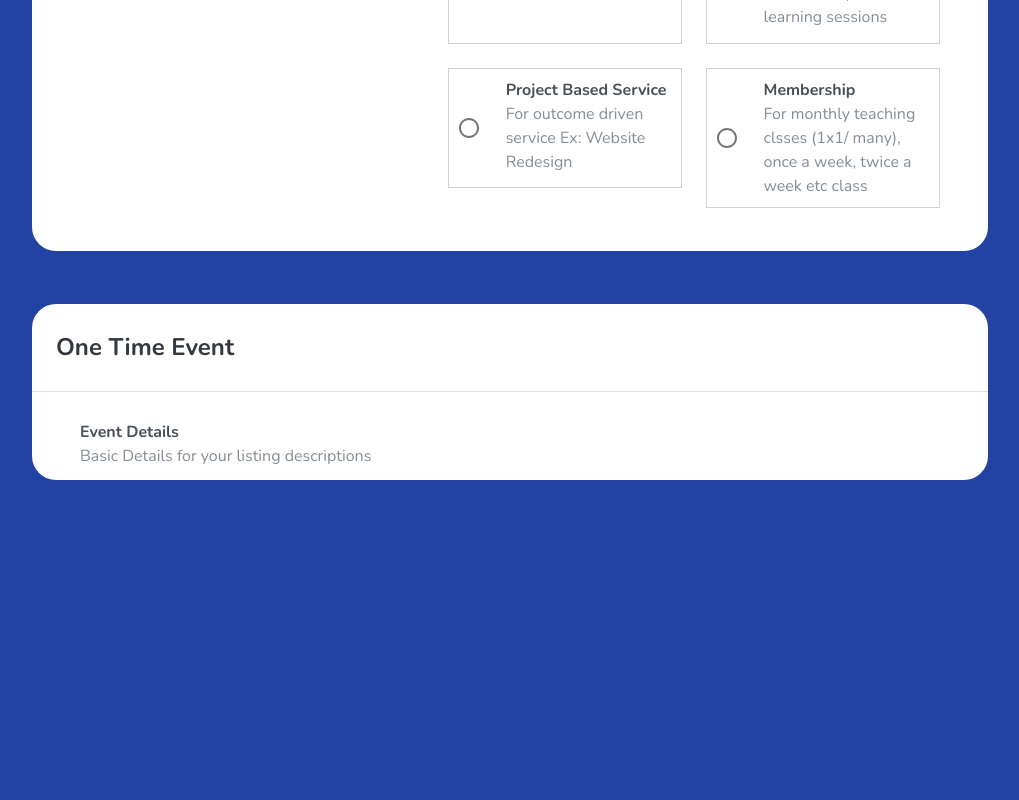
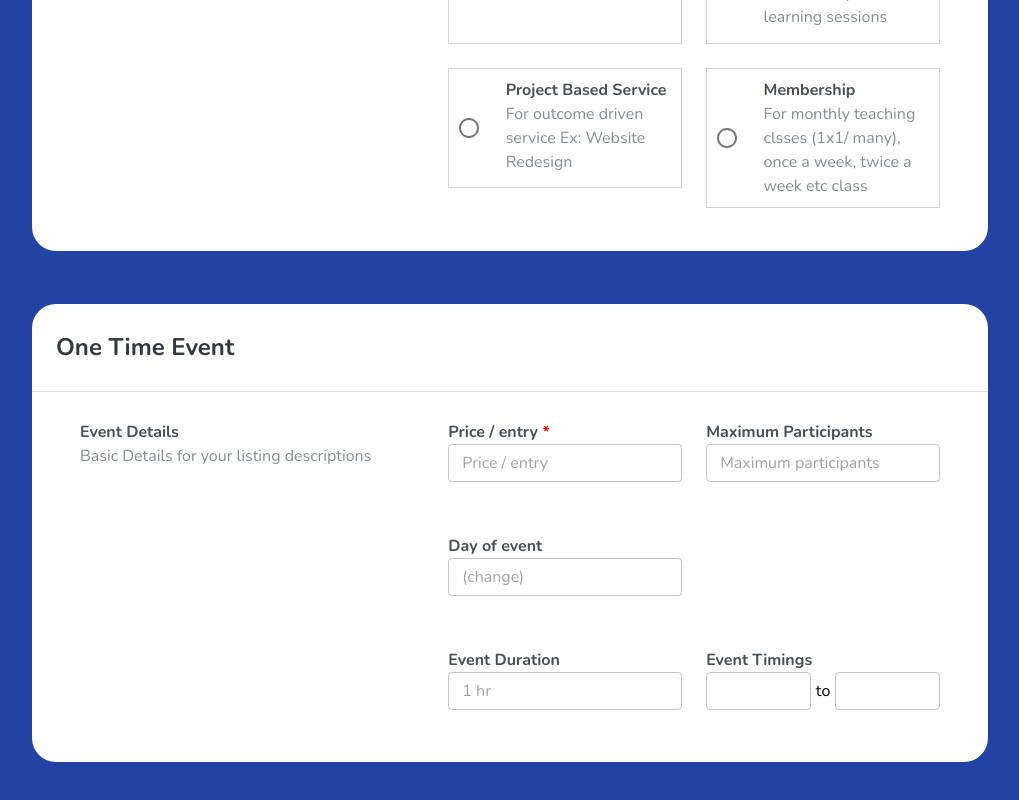
Before and after one commit to Sarthakbh321/BellyMelly-task, a React (Create React App) app: page / in a window 1280 px wide. Shown: the part 867-1667 px from the top of the page, without its empty margins (228-1247 px from the left). Before the commit the page ends 1389 px from the top, so only its background shows below. Built offline with nearby package versions, Linux system fonts and the light colour scheme.

Commit message:
event details done

```diff
--- a/package.json
+++ b/package.json
@@ -5,6 +5,7 @@
   "dependencies": {
     "@material-ui/core": "^4.11.3",
     "@material-ui/icons": "^4.11.2",
+    "@material-ui/pickers": "^3.2.10",
     "@testing-library/jest-dom": "^5.11.9",
     "@testing-library/react": "^11.2.5",
     "@testing-library/user-event": "^12.7.2",
--- a/src/components/FormSections/EventDetails/EventDetails.js
+++ b/src/components/FormSections/EventDetails/EventDetails.js
@@ -1,5 +1,6 @@
 import { Grid, Typography } from "@material-ui/core";
 import React from "react";
+import InputField from "../../InputField/InputField";
 import styles from "./EventDetails.module.css";
 
 const EventDetails = () => {
@@ -14,7 +15,80 @@ const EventDetails = () => {
 						Basic Details for your listing descriptions
 					</Typography>
 				</Grid>
-				<Grid item sm={12} md={7}></Grid>
+				<Grid item sm={12} md={7}>
+					<div style={{ marginBottom: "40px" }}>
+						<Grid container spacing={3}>
+							<Grid item xs={12} sm={12} md={6}>
+								<Typography
+									variant="body1"
+									className={styles.field_header}
+								>
+									Price / entry{" "}
+									<span style={{ color: "red" }}>
+										{" * "}
+									</span>
+								</Typography>
+								<InputField placeholder="Price / entry" />
+							</Grid>
+							<Grid item xs={12} sm={12} md={6}>
+								<Typography
+									variant="body1"
+									className={styles.field_header}
+								>
+									Maximum Participants{" "}
+								</Typography>
+								<InputField placeholder="Maximum participants" />
+							</Grid>
+						</Grid>
+					</div>
+					<div style={{ marginBottom: "40px" }}>
+						<Grid container spacing={3}>
+							<Grid item xs={12} sm={12} md={6}>
+								<Typography
+									variant="body1"
+									className={styles.field_header}
+								>
+									Day of event{" "}
+								</Typography>
+								<InputField placeholder="(change)" />
+							</Grid>
+						</Grid>
+					</div>
+					<div style={{ marginBottom: "40px" }}>
+						<Grid container spacing={3}>
+							<Grid item xs={12} sm={12} md={6}>
+								<Typography
+									variant="body1"
+									className={styles.field_header}
+								>
+									Event Duration{" "}
+								</Typography>
+								<InputField placeholder="1 hr" />
+							</Grid>
+							<Grid item xs={12} sm={12} md={6}>
+								<Typography
+									variant="body1"
+									className={styles.field_header}
+								>
+									Event Timings
+								</Typography>
+								<div style={{ display: "flex" }}>
+									<InputField />
+									<span
+										style={{
+											margin: "0 5px",
+											display: "inline-flex",
+											alignItems: "center",
+										}}
+									>
+										to
+									</span>
+									<InputField />
+								</div>
+							</Grid>
+						</Grid>
+					</div>
+				</Grid>
 			</Grid>
 		</div>
 	);
```
Also changed, not shown: 1 other file (tests, documents, lock files or other folders).
